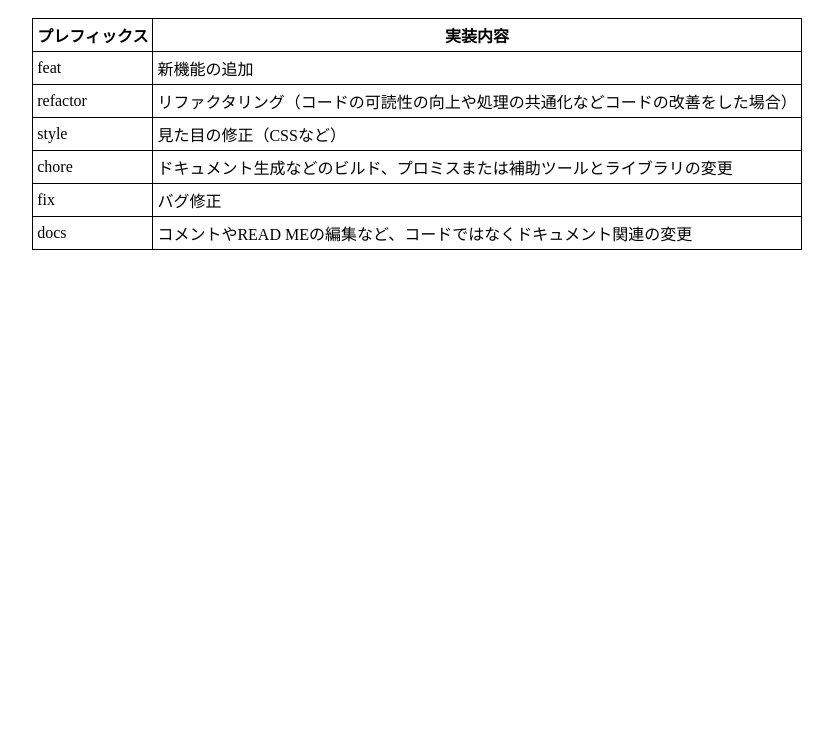
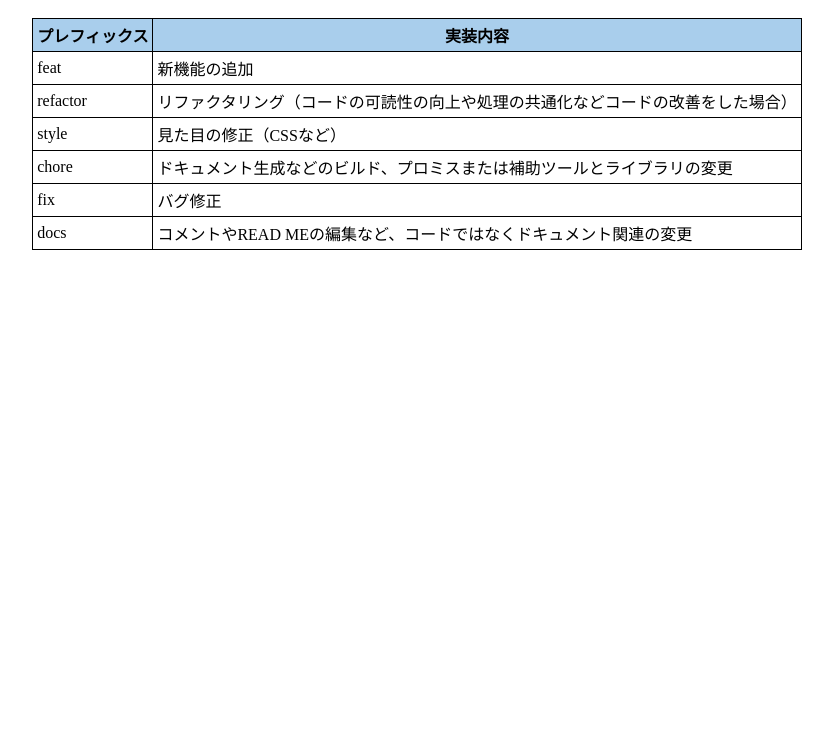
Before and after one commit to mmcigrs/git-prefix-practice, a plain HTML site: page index.html in a window 1280 px wide. Shown: the part 57-800 px from the top of the page, without its empty margins (223-1056 px from the left). Drawn offline with Linux system fonts and the light colour scheme.

Commit message:
style:問題８テーブルの見出し部分に背景色を付けるようスタイル修正

```diff
--- a/style.css
+++ b/style.css
@@ -2,6 +2,10 @@ table {
   margin: 0 auto;
   border-collapse: collapse;
   margin-top: 32px;
+}
+
+table th {
+  background-color: #a9ceec;
 }
 
 table th,
```
